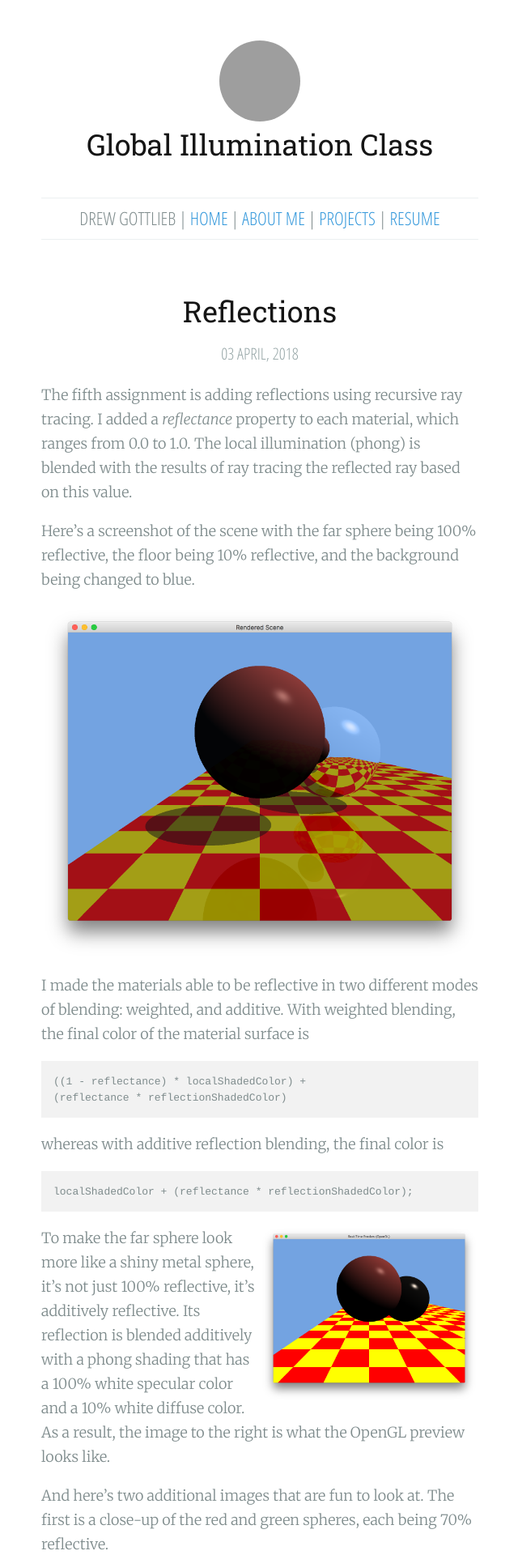
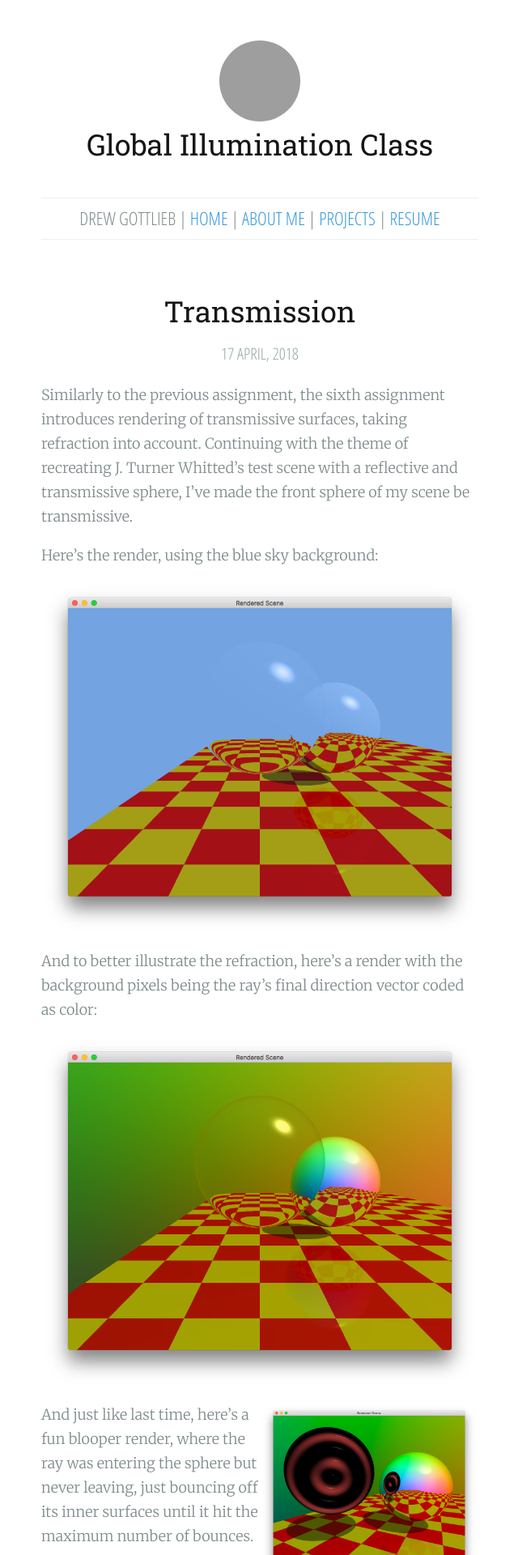
Before and after one commit to dag10/blog, a Jekyll site: the page built from global_illumination/index.html, in a window 1280 px wide. Shown: the top 1920 px of the page at 81% size, without its empty margins (319-959 px from the left). Built offline with Jekyll 4.4.1, drawn with Linux system fonts in a browser that asks for light colours; nearby versions of some CDN libraries; library files that are not in the unit come from our copies; Markdown is read by kramdown in place of the engine named in the settings; comment, search, counter and statistics services are not loaded; grey boxes are pictures that could not be loaded.

Commit message:
Added transmission post.

```diff
--- a/_config.yml
+++ b/_config.yml
@@ -2,6 +2,7 @@ name: Drew Gottlieb
 description: Software Developer
 meta_description: "My projects, experiments, successes, and failures."
 baseurl: ''
+plugins: [jekyll-paginate]
 
 include: ['.htaccess']
 
--- /dev/null
+++ b/_posts/2018-04-17-gi-transmission.md
@@ -0,0 +1,43 @@
+---
+layout: post
+title: Transmission
+date: 2018-04-17
+categories: giclass
+content-folder: /post-content/2018/04/17/transmission
+---
+
+<style type="text/css">
+  .halfimg {
+    display: inline-block;
+    width: 50%;
+  }
+  .right {
+    float: right;
+  }
+</style>
+
+Similarly to the previous assignment, the sixth assignment introduces rendering
+of transmissive surfaces, taking refraction into account. Continuing with the
+theme of recreating J. Turner Whitted's test scene with a reflective and
+transmissive sphere, I've made the front sphere of my scene be transmissive.
+
+Here's the render, using the blue sky background:
+
+<a href="{{page.content-folder}}/refraction.png">
+  <img src="{{page.content-folder}}/refraction.png" />
+</a>
+
+And to better illustrate the refraction, here's a render with the background
+pixels being the ray's final direction vector coded as color:
+
+<a href="{{page.content-folder}}/refraction_normals.png">
+  <img src="{{page.content-folder}}/refraction_normals.png" />
+</a>
+
+<a class="halfimg right" href="{{page.content-folder}}/oops.png">
+  <img src="{{page.content-folder}}/oops.png" />
+</a>
+
+And just like last time, here's a fun blooper render, where the ray was entering
+the sphere but never leaving, just bouncing off its inner surfaces until it
+hit the maximum number of bounces.
```
Also changed, not shown: post-content/2018/04/17/transmission/oops.png (added), post-content/2018/04/17/transmission/refraction.png (added), post-content/2018/04/17/transmission/refraction_normals.png (added), 9 other files.
